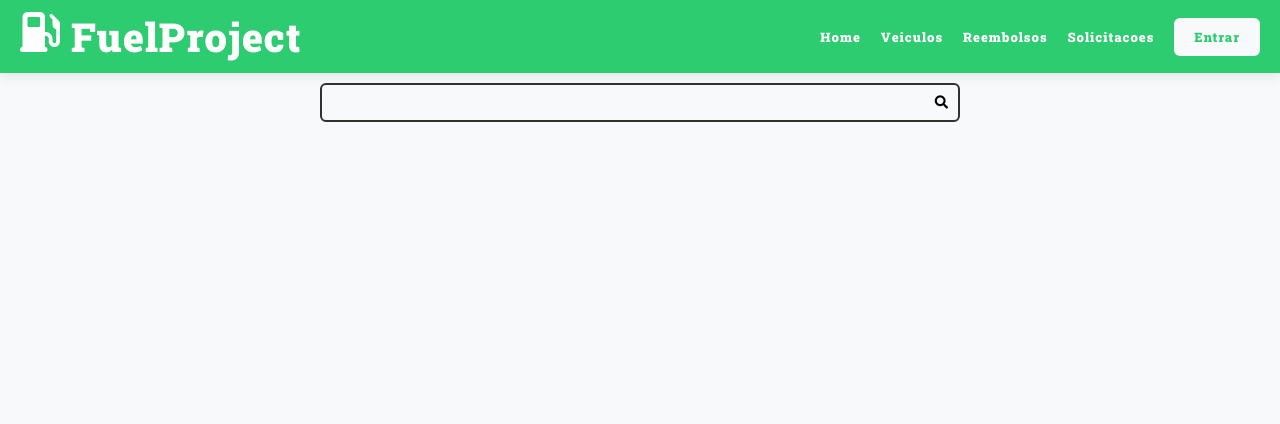
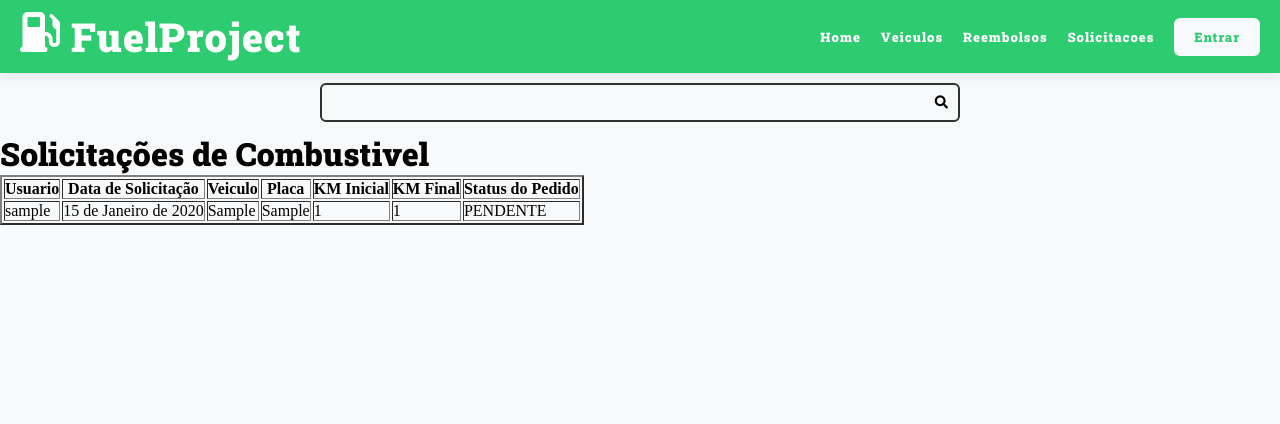
Before and after one commit to machadopy/fuelproject, a Django app: template reembolsos/templates/reembolsos/search.html in a window 1280 px wide. Shown: the top 424 px of the page. Run offline with Django 5.2, Linux system fonts and the light colour scheme; tables that the repository leaves empty hold one stand-in row (values such as "Sample post"); the template is opened without the code that fills it: values that come from a table or form of the project are taken from there, most other values are stand-ins (such as "Sample title", 1, 10 or a date in 2020); some libraries are stand-ins or nearby versions.

Commit message:
feat: implement search functionality with error handling and update templates

```diff
--- a/reembolsos/templates/reembolsos/search.html
+++ b/reembolsos/templates/reembolsos/search.html
@@ -1,6 +1,41 @@
 {% extends 'base.html' %}
-<title>{% block title %}Search:{% endblock title %}</title>
+<title>{% block title %}{{page_title}}{% endblock title %}</title>
 
 {% block main %}
 {% include 'partials/_searchbar.html' %}
+
+
+<h1>Solicitações de Combustivel</h1>
+
+<table border="2">
+    <tr>
+        <th>Usuario</th>
+        <th>Data de Solicitação</th>
+        <th>Veiculo</th>
+        <th>Placa</th>
+        <th>KM Inicial</th>
+        <th>KM Final</th>
+        <th>Status do Pedido</th>
+    </tr>
+    {% for item in solicitacoes %}
+    <tr>
+        <td>{{item.usuario.username}}</td>
+        <td>{{item.data_solicitacao}}</td>
+        <td>{{item.veiculo.modelo}}</td>
+        <td>{{item.veiculo.placa}}</td>
+        <td>{{item.km_inicial}}</td>
+        <td>{{item.km_final}}</td>
+        <td>{{ item.get_status_display }}</td>
+    </tr>
+    {% endfor %}
+</table>
+
+
+
+
 {% endblock %}
+    <ul>
+        <ol>
+
+        </ol>
+    </ul>
--- a/templates/partials/_searchbar.html
+++ b/templates/partials/_searchbar.html
@@ -1,7 +1,7 @@
 <div class="search-container">
   <div class="container">
-    <form action="" class="search-form">
-      <input type="search" name="search" class="search-input">
+    <form action="{% url 'reembolsos:search' %}" class="search-form">
+      <input type="search" name="q" value="{{search_term}}" class="search-input" required>
       <button type="submit" class="search-button"><i class="fas fa-search"></i></button>
     </form>
   </div>
```
Also changed, not shown: reembolsos/views.py (+11 -1 lines), tests/test_reembolsos_views.py (+5 -1 lines).
